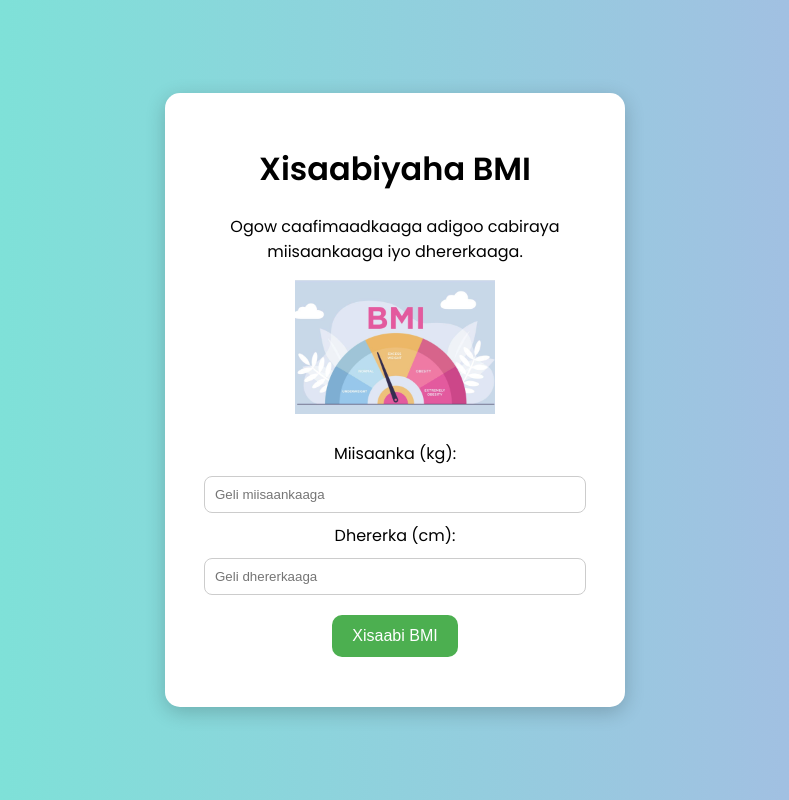
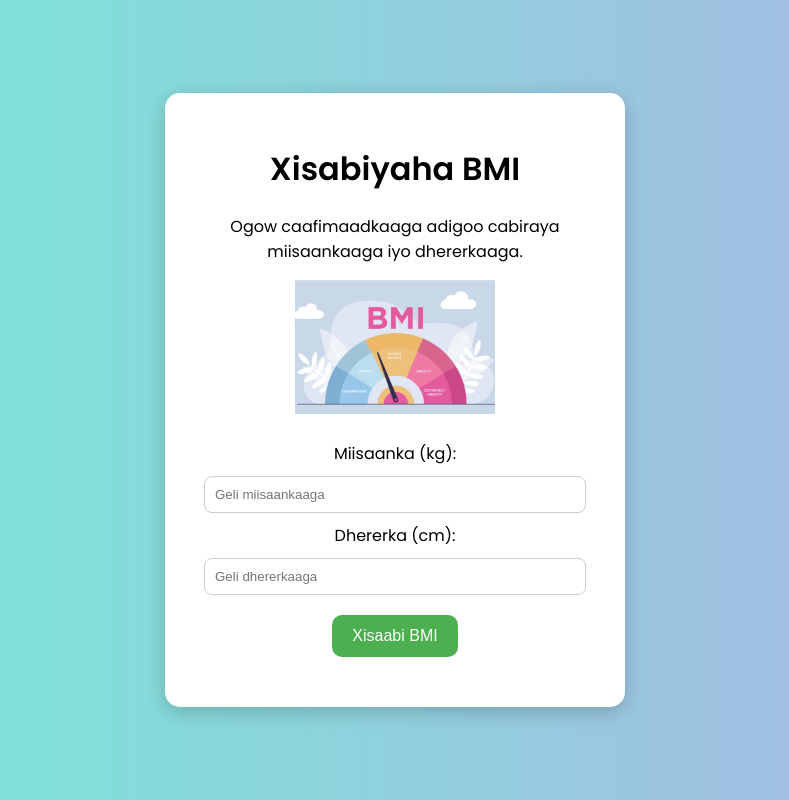
Before and after one commit to abdirahmancj1/ass.ad, a plain HTML site: page index.html in a window 1280 px wide. Shown: the whole page, without its empty margins (245-1034 px from the left). Drawn offline with Linux system fonts and the light colour scheme.

Commit message:
delete a

```diff
--- a/index.html
+++ b/index.html
@@ -9,7 +9,7 @@
 </head>
 <body class="main-background">
     <div class="container">
-        <h1>Xisaabiyaha BMI</h1>
+        <h1>Xisabiyaha BMI</h1>
         <p>Ogow caafimaadkaaga adigoo cabiraya miisaankaaga iyo dhererkaaga.</p>
 
         <img src="ImageForArticle_22595_16539923345862310.jpg" alt="BMI Image" class="bmi-image">
```
